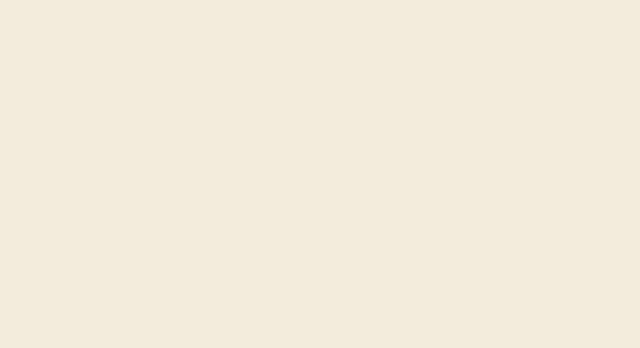
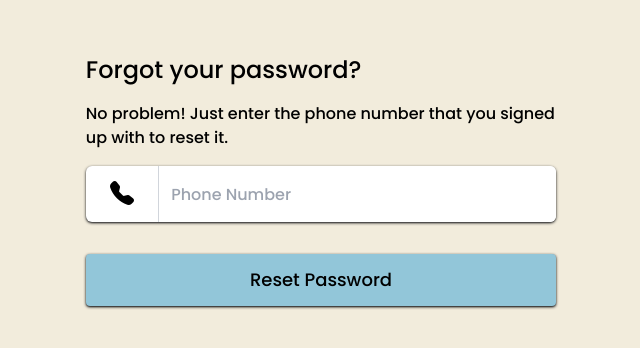
Before and after one commit to kid-us/Shegerlace, a React (Vite) app: page /forgot-password in a window 1280 px wide. Before the commit this address had no page. Shown: the part 240-588 px from the top of the page, without its empty margins (319-959 px from the left). Built offline with nearby package versions, Linux system fonts and the light colour scheme.

Commit message:
Loader, Button, Forgot Password Component

```diff
--- a/src/App.tsx
+++ b/src/App.tsx
@@ -4,6 +4,7 @@ import "animate.css";
 import Home from "./components/Pages/Home";
 import Login from "./components/Pages/Login";
 import Register from "./components/Pages/Register";
+import ForgotPassword from "./components/Pages/ForgotPassword";
 
 function App() {
   return (
@@ -11,6 +12,7 @@ function App() {
       <Route path="/" element={<Home />} />
       <Route path="/login" element={<Login />} />
       <Route path="/register" element={<Register />} />
+      <Route path="/forgot-password" element={<ForgotPassword />} />
     </Routes>
   );
 }
--- /dev/null
+++ b/src/components/Button/Button.tsx
@@ -0,0 +1,13 @@
+interface Props {
+  label: string;
+}
+
+const Button = ({ label }: Props) => {
+  return (
+    <button className="py-3 text-black btn-bg w-full rounded font-poppins text-lg shadow shadow-zinc-950">
+      {label}
+    </button>
+  );
+};
+
+export default Button;
--- /dev/null
+++ b/src/components/Button/Loader.tsx
@@ -0,0 +1,9 @@
+const Loader = () => {
+  return (
+    <p className="py-3 text-black btn-bg w-full rounded flex justify-center font-poppins text-lg shadow shadow-zinc-950">
+      <span className="loader rounded"></span>
+    </p>
+  );
+};
+
+export default Loader;
--- /dev/null
+++ b/src/components/Pages/ForgotPassword.tsx
@@ -0,0 +1,214 @@
+import z from "zod";
+import { FieldValues, useForm } from "react-hook-form";
+import { zodResolver } from "@hookform/resolvers/zod";
+import useDocumentTitle from "../../hooks/useDocumentTitle";
+import axios from "axios";
+import baseUrl from "../../services/request";
+import { useState, useRef, ChangeEvent, FormEvent, KeyboardEvent } from "react";
+import { useNavigate } from "react-router-dom";
+import Button from "../Button/Button";
+import Loader from "../Button/Loader";
+// import { useState } from "react";
+
+const schema = z.object({
+  phone: z.string().min(10, { message: "Phone number required." }),
+});
+
+type FormData = z.infer<typeof schema>;
+
+const ForgotPassword = () => {
+  const [title] = useState("Forgot Password");
+  useDocumentTitle(title);
+
+  const navigate = useNavigate();
+
+  const [phoneNotFound, setPhoneNotFound] = useState(false);
+  const [loader, setLoader] = useState<boolean>(false);
+  const [phoneFound, setPhoneFound] = useState<boolean>(false);
+  const [verifyError, setVerifyError] = useState<boolean>(false);
+
+  const {
+    register,
+    handleSubmit,
+    formState: { errors },
+  } = useForm<FormData>({ resolver: zodResolver(schema) });
+
+  // Phone Submit
+  const onSubmit = (data: FieldValues) => {
+    setLoader(true);
+    axios
+      .post(
+        `${baseUrl}/auth/reset-request?phone_number=${data.phone}`,
+        {},
+        {
+          headers: {
+            "Content-Type": "application/json",
+          },
+        }
+      )
+      .then(() => {
+        setPhoneFound(true);
+        setPhoneNo(data.phone);
+      })
+      .catch((error) => {
+        setPhoneNotFound(true);
+        console.log(error);
+      });
+  };
+
+  const [code, setCode] = useState<string[]>(["", "", "", "", ""]);
+  const inputRefs = useRef<(HTMLInputElement | null)[]>([]);
+  const allInputsFilled = code.every((value) => value !== "");
+  const [phoneNo, setPhoneNo] = useState<string>("");
+  const [verifyLoader, setVerifyLoader] = useState<boolean>(false);
+
+  const handleChange = (e: ChangeEvent<HTMLInputElement>, index: number) => {
+    const value = e.target.value;
+    if (/^[0-9]$/.test(value) || value === "") {
+      const newCode = [...code];
+      newCode[index] = value;
+      setCode(newCode);
+      if (value !== "" && index < 4) {
+        inputRefs.current[index + 1]?.focus();
+      }
+    }
+  };
+
+  const handleKeyDown = (e: KeyboardEvent<HTMLInputElement>, index: number) => {
+    if (e.key === "Backspace") {
+      if (code[index] === "" && index > 0) {
+        inputRefs.current[index - 1]?.focus();
+      }
+      const newCode = [...code];
+      newCode[index] = "";
+      setCode(newCode);
+    }
+  };
+
+  // Verification
+  const handleVerify = (e: FormEvent<HTMLFormElement>) => {
+    e.preventDefault();
+    setVerifyLoader(true);
+    const verificationCode = code.join("");
+
+    axios
+      .post(
+        `${baseUrl}/auth/reset-verify?phone_number=${phoneNo}&otp=${verificationCode}`,
+        {},
+        {
+          headers: {
+            "Content-Type": "application/json",
+          },
+        }
+      )
+      .then((response) => {
+        navigate(`/new-password?id=${response.data.token}&phone=${phoneNo}`);
+      })
+      .catch((error) => {
+        setLoader(false);
+        setVerifyError(false);
+        console.log(error);
+      });
+  };
+
+  return (
+    <div className="bg">
+      <div className="container mx-auto">
+        <div className="flex justify-center items-center h-[100vh]">
+          <div className="lg:w-[38%] w-full lg:px-2 px-5">
+            {/* Verification */}
+            {phoneFound ? (
+              <form className="mt-10" onSubmit={handleVerify}>
+                <h1 className="text-white text-2xl">Verify Phone Number</h1>
+
+                <p className="mt-3 font-poppins">
+                  Enter the otp we send to{" "}
+                  <span className="text-white font-poppins font-bold">
+                    {phoneNo}
+                  </span>{" "}
+                  and verify your phone number.
+                </p>
+                {verifyError && (
+                  <p className="text-sm text-white mb-5 bg-red-700 rounded ps-2 py-2 text-center bi-heartbreak font-poppins mt-3">
+                    &nbsp; Invalid OTP!
+                  </p>
+                )}
+                <div className="grid grid-cols-5 gap-x-3 mt-5">
+                  {code.map((value, index) => (
+                    <div key={index}>
+                      <input
+                        type="text"
+                        className="w-full bg-white rounded lg:h-16 h-12 shadow shadow-zinc-900 focus:outline-none text-center text-3xl chakra"
+                        maxLength={1}
+                        value={value}
+                        onChange={(e) => handleChange(e, index)}
+                        onKeyDown={(e) => handleKeyDown(e, index)}
+                        ref={(el) => (inputRefs.current[index] = el)}
+                        autoFocus={index === 0}
+                      />
+                    </div>
+                  ))}
+                </div>
+
+                <div className="mt-10 text-center">
+                  {allInputsFilled &&
+                    (verifyLoader ? (
+                      <p className="py-3 text-black btn-bg w-full rounded flex justify-center font-poppins text-lg shadow shadow-zinc-950 chakra">
+                        <span className="loader rounded"></span>
+                      </p>
+                    ) : (
+                      <button className="py-3 text-black btn-bg w-full rounded font-poppins text-lg shadow shadow-zinc-950 chakra">
+                        Verify Phone Number
+                      </button>
+                    ))}
+                </div>
+              </form>
+            ) : (
+              // Request
+              <form className="mt-10" onSubmit={handleSubmit(onSubmit)}>
+                {phoneNotFound && (
+                  <p className="text-sm text-white mb-5 bg-red-700 rounded ps-2 py-2 text-center bi-heartbreak">
+                    &nbsp; Invalid request!
+                  </p>
+                )}
+
+                <h1 className="text-black text-2xl">Forgot your password?</h1>
+                <p className="my-4 font-poppins">
+                  No problem! Just enter the phone number that you signed up
+                  with to reset it.
+                </p>
+
+                {/* Phone */}
+                <div className="bg-white overflow-hidden rounded-md lg:mb-4 mb-4 grid grid-cols-13 h-14 shadow shadow-zinc-900">
+                  <div className="col-span-2">
+                    <p className="bi-telephone-fill text-2xl text-center pt-3"></p>
+                  </div>
+                  <div className="col-span-11 border-l border-gray-300">
+                    <input
+                      {...register("phone")}
+                      type="tel"
+                      name="phone"
+                      className={`focus:outline-none bg-white px-3 h-full placeholder:text-gray-400 text-md w-full`}
+                      placeholder="Phone Number"
+                    />
+                  </div>
+                </div>
+                {errors.phone && (
+                  <p className="text-xs mb-5 text-red-700 rounded ps-1">
+                    {errors.phone.message}
+                  </p>
+                )}
+
+                <div className="mt-8 text-center">
+                  {loader ? <Loader /> : <Button label={"Reset Password"} />}
+                </div>
+              </form>
+            )}
+          </div>
+        </div>
+      </div>
+    </div>
+  );
+};
+
+export default ForgotPassword;
--- a/src/components/Pages/Login.tsx
+++ b/src/components/Pages/Login.tsx
@@ -7,6 +7,8 @@ import axios from "axios";
 import baseUrl from "../../services/request";
 import useDocumentTitle from "../../hooks/useDocumentTitle";
 import { account } from "../../assets";
+import Button from "../Button/Button";
+import Loader from "../Button/Loader";
 
 const schema = z.object({
   password: z.string().min(4, {
@@ -136,21 +138,16 @@ const Login = () => {
             )}
 
             <p className="text-sm text-end text-white">
-              <Link to="/request" className="font-poppins text-blue-600">
+              <Link
+                to="/forgot-password"
+                className="font-poppins text-blue-600"
+              >
                 Forgot Password?
               </Link>
             </p>
 
             <div className="mt-8 text-center">
-              {loader ? (
-                <p className="py-3 text-black btn-bg w-full rounded flex justify-center font-poppins text-lg shadow shadow-zinc-950">
-                  <span className="loader rounded"></span>
-                </p>
-              ) : (
-                <button className="py-3 text-black btn-bg w-full rounded font-poppins text-lg shadow shadow-zinc-950">
-                  Login
-                </button>
-              )}
+              {loader ? <Loader /> : <Button label="Login" />}
             </div>
             <p className="mt-5 text-sm font-poppins">
               Don't have an Account?{" "}
--- a/src/components/Pages/Register.tsx
+++ b/src/components/Pages/Register.tsx
@@ -7,6 +7,8 @@ import { Link, useNavigate } from "react-router-dom";
 import axios from "axios";
 import baseUrl from "../../services/request";
 import useDocumentTitle from "../../hooks/useDocumentTitle";
+import Button from "../Button/Button";
+import Loader from "../Button/Loader";
 
 const schema = z.object({
   password: z.string().min(4, {
@@ -236,15 +238,7 @@ const Register = () => {
             </div>
 
             <div className="mt-8 text-center">
-              {loader ? (
-                <p className="py-3 text-black btn-bg w-full rounded flex justify-center font-poppins text-lg shadow shadow-zinc-950">
-                  <span className="loader rounded"></span>
-                </p>
-              ) : (
-                <button className="py-3 text-black btn-bg w-full rounded font-poppins text-lg shadow shadow-zinc-950">
-                  Register
-                </button>
-              )}
+              {loader ? <Loader /> : <Button label="Register" />}
             </div>
 
             <p className="mt-5 text-sm font-poppins">
```
